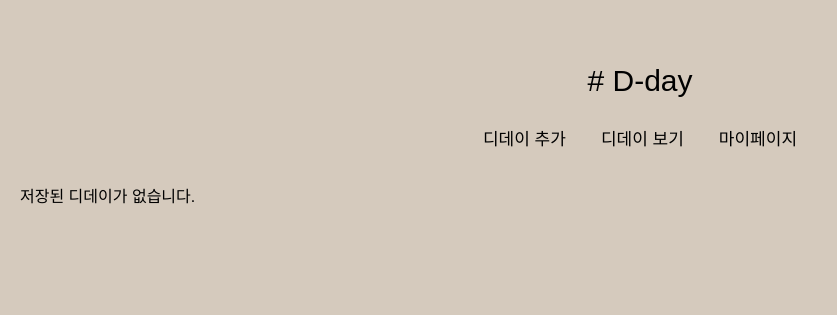
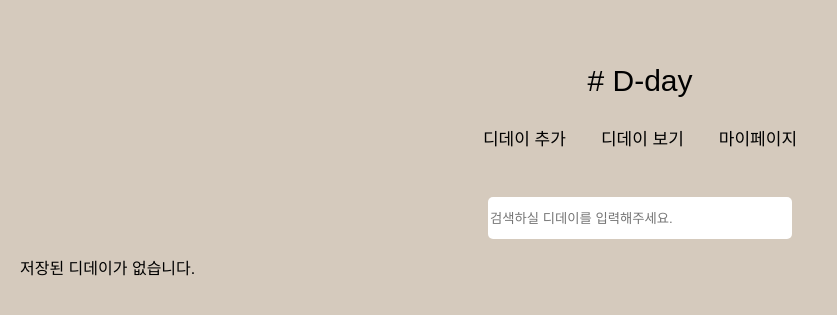
Before and after one commit to 0826486/dday, a Flask app: page /see in a window 1280 px wide. Shown: the top 315 px of the page, without its empty margins (0-837 px from the left). Run offline with Flask 3, Linux system fonts and the light colour scheme; some web fonts are replaced.

Commit message:
chore : plus.html/css 주석 고침

```diff
--- a/templates/plus.html
+++ b/templates/plus.html
@@ -19,9 +19,9 @@
             <p class="menu"><a href="{{ url_for('mypage') }}">마이페이지</a></p>
         </div>
 
-        {% comment %} <div class="search-container">
+        <!-- <div class="search-container">
             <input type="text" class="search-input" placeholder="검색하실 디데이를 입력해주세요." aria-label="Search">
-        </div> {% endcomment %}
+        </div> -->
 
         <div class="img-container">
             <div>
--- a/templates/see.html
+++ b/templates/see.html
@@ -20,6 +20,10 @@
             <p class="menu"><a href="{{ url_for('mypage') }}">마이페이지</a></p>
         </div>
 
+        <div class="search-container">
+            <input type="text" class="search-input" placeholder="검색하실 디데이를 입력해주세요." aria-label="Search">
+        </div>
+
         <!-- 저장된 디데이 정보 표시 -->
         <div id="ddayList"></div>
     </main>
```
